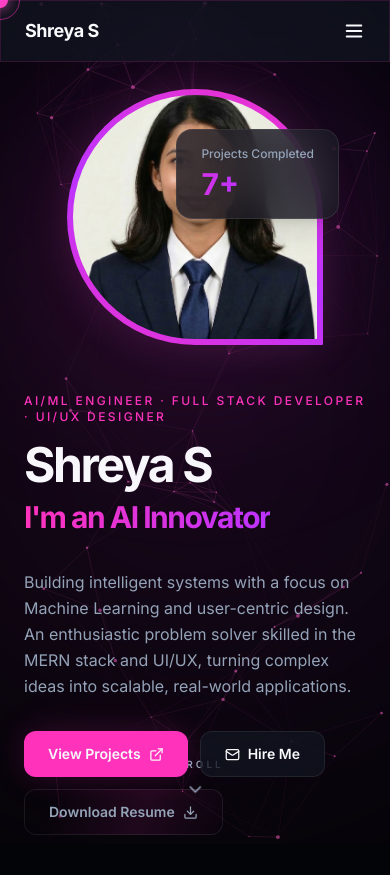
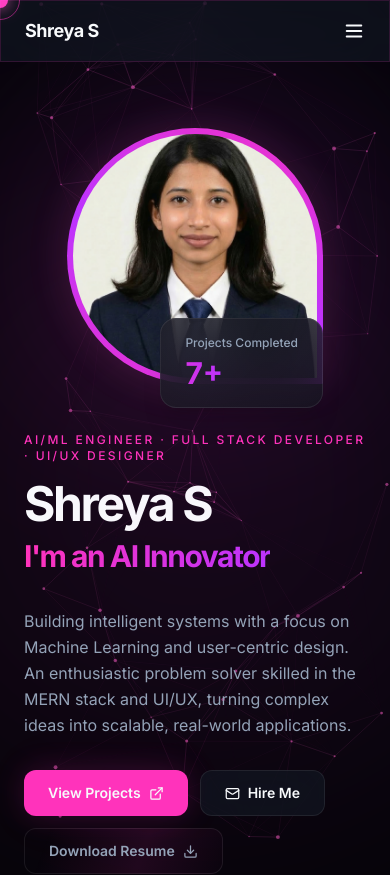
Before and after one commit to shreyaaaah/Portfolio, a React (Vite) app: page / in a window 390 px wide. Shown: the top 875 px of the page. Built offline with nearby package versions, Linux system fonts and the light colour scheme; the HTML template or start-up script is replaced by a standard one; a web font is replaced by a local one.

Commit message:
Fix massive mobile layout overlapping bugs

```diff
--- a/src/components/HeroSection.tsx
+++ b/src/components/HeroSection.tsx
@@ -30,7 +30,7 @@ const HeroSection = () => {
   }, []);
 
   return (
-    <section id="hero" className="relative min-h-screen flex items-center overflow-hidden pt-20">
+    <section id="hero" className="relative w-full lg:min-h-[100dvh] flex items-start lg:items-center overflow-x-hidden pt-32 pb-24 lg:pt-20 lg:pb-0">
       {/* Background glow */}
       <div className="absolute inset-0 pointer-events-none">
         <div className="absolute top-1/2 left-1/2 -translate-x-1/2 -translate-y-1/2 w-[600px] h-[600px] bg-gradient-to-tr from-primary to-secondary rounded-full blur-[160px] opacity-[0.12]" />
@@ -130,7 +130,7 @@ const HeroSection = () => {
             animate={{ opacity: 1, x: 0, y: 0 }}
             transition={{ duration: 0.6, delay: 0.8 }}
             variants={{ hover: { y: -15, scale: 1.08, transition: { duration: 0.3 } } }}
-            className="absolute -right-4 top-10 lg:-right-12 lg:top-16 glass rounded-2xl px-6 py-4 shadow-xl border-white/[0.1] z-20 backdrop-blur-xl"
+            className="absolute right-0 -bottom-6 lg:-right-12 lg:top-16 lg:bottom-auto glass rounded-2xl px-6 py-4 shadow-xl border-white/[0.1] z-20 backdrop-blur-xl"
             style={{ background: "linear-gradient(145deg, rgba(30,30,40,0.8) 0%, rgba(20,20,30,0.8) 100%)" }}
           >
             <p className="text-xs text-muted-foreground font-medium mb-1">Projects Completed</p>
@@ -145,7 +145,7 @@ const HeroSection = () => {
         initial={{ opacity: 0 }}
         animate={{ opacity: 1 }}
         transition={{ delay: 1.2, duration: 1 }}
-        className="absolute bottom-10 left-1/2 -translate-x-1/2 flex flex-col items-center gap-2"
+        className="absolute bottom-6 lg:bottom-10 left-1/2 -translate-x-1/2 flex flex-col items-center gap-2 z-20"
       >
         <span className="text-[10px] uppercase tracking-[0.3em] text-muted-foreground font-semibold">Scroll</span>
         <a href="#about" className="animate-bounce mt-1 text-muted-foreground hover:text-primary transition-colors cursor-pointer">
```
